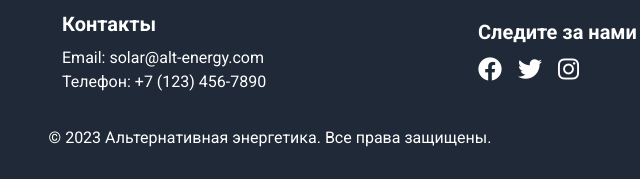
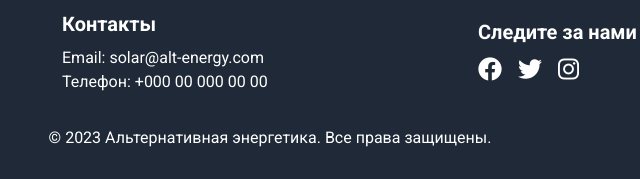
Before and after one commit to Ismailov770/physics, a website: page solar.html in a window 1280 px wide. Shown: the part 1819-1998 px from the top of the page, 370-1010 px from the left. Drawn offline with nearby package versions, Linux system fonts and the light colour scheme.

Commit message:
Update solar.html

```diff
--- a/solar.html
+++ b/solar.html
@@ -131,7 +131,7 @@
                 <div class="w-full md:w-1/3 mb-6 md:mb-0">
                     <h4 class="text-xl font-semibold mb-2">Контакты</h4>
                     <p>Email: solar@alt-energy.com</p>
-                    <p>Телефон: +7 (123) 456-7890</p>
+                    <p>Телефон: +000 00 000 00 00</p>
                 </div>
                 <div class="w-full md:w-1/3">
                     <h4 class="text-xl font-semibold mb-2">Следите за нами</h4>
```
